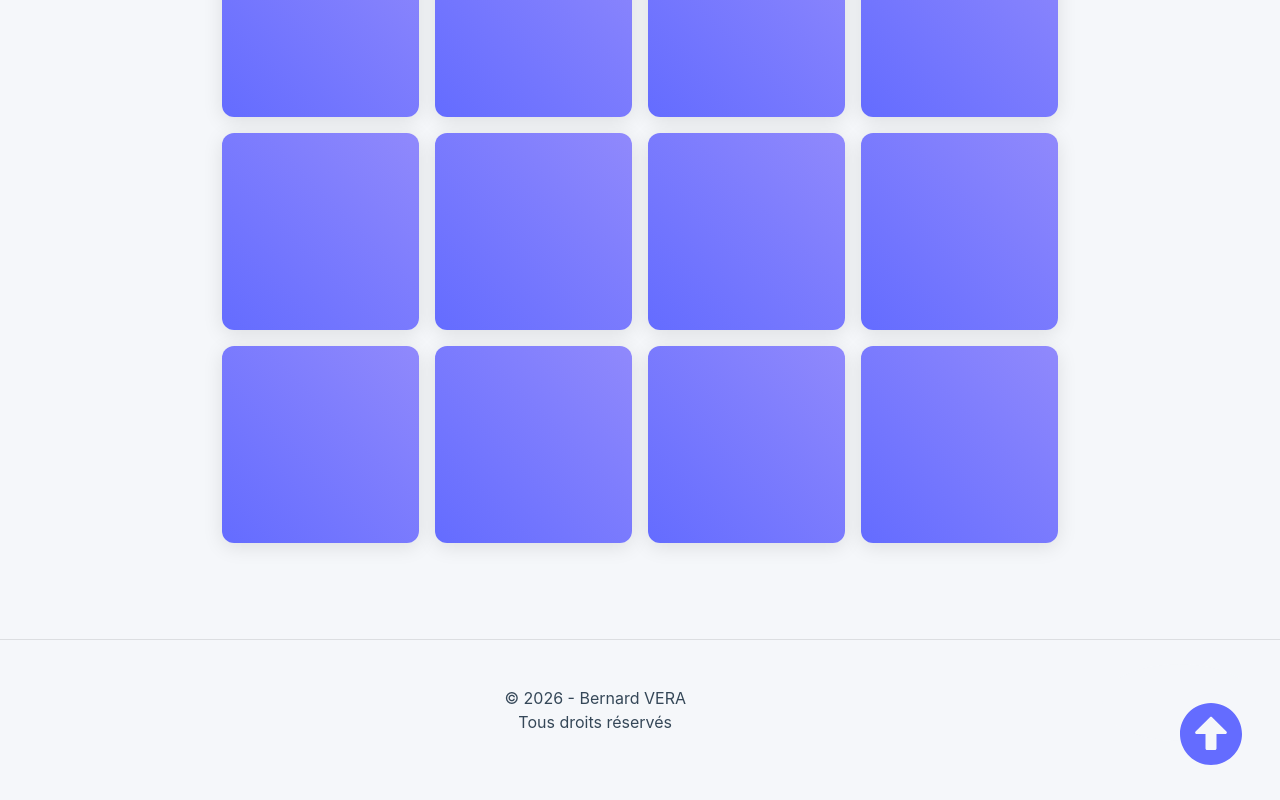
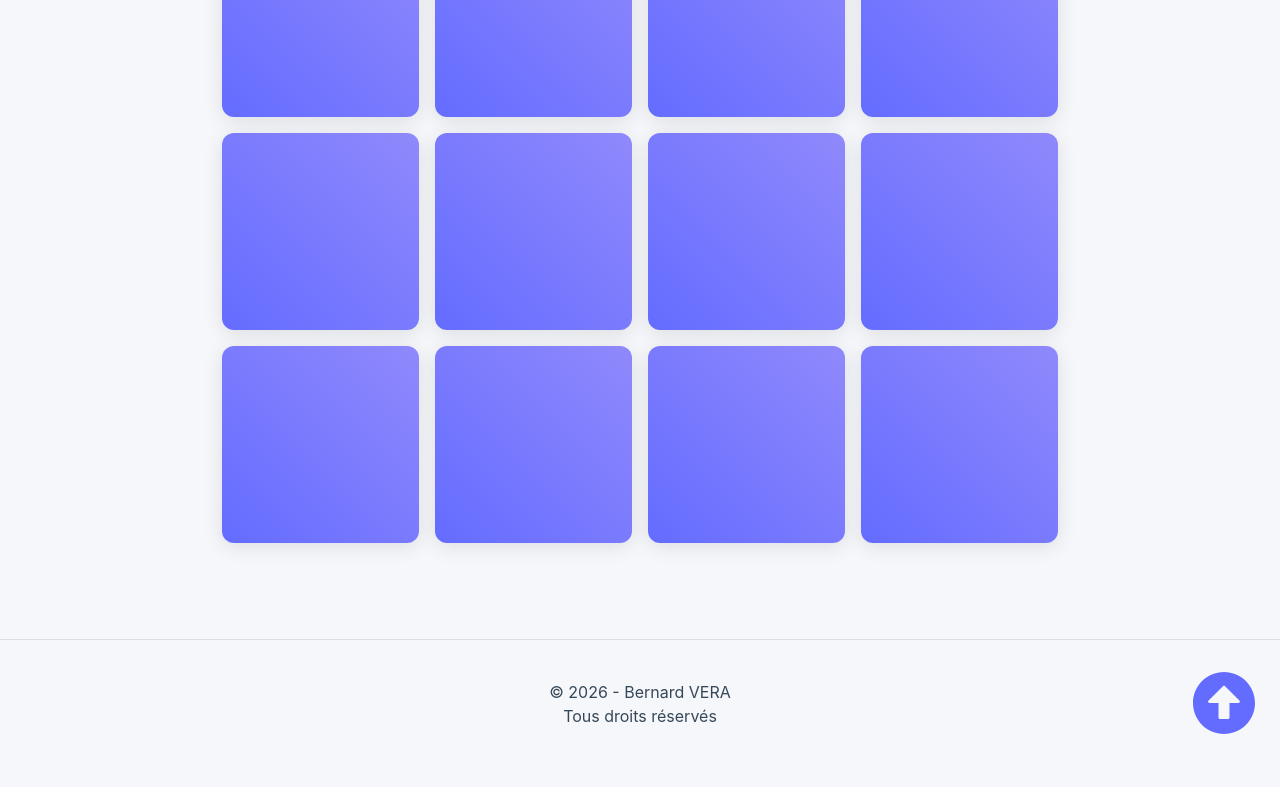
Before and after one commit to Bernard-VERA/Portfolio2, a React (Vite) app: page / in a window 1280 px wide. Shown: the part 8408-9208 px from the top of the page. Built offline with nearby package versions, Linux system fonts and the light colour scheme.

Commit message:
Annulation des modifications sur le scroll-to-top

```diff
--- a/src/components/Footer.jsx
+++ b/src/components/Footer.jsx
@@ -21,9 +21,9 @@ function Footer() {
         <p>&copy; {new Date().getFullYear()} - Bernard VERA</p>
         <p>Tous droits réservés</p>
         </div>
-        <button className='scroll-to-top' onClick={scrollToTop} tabIndex="0" aria-label="retour en haut de page">
+        <div className='scroll-to-top' onClick={scrollToTop} aria-label="retour en haut de page">
         <FaArrowAltCircleUp />
-        </button>
+        </div>
       </div>
     </footer>
   );
```
